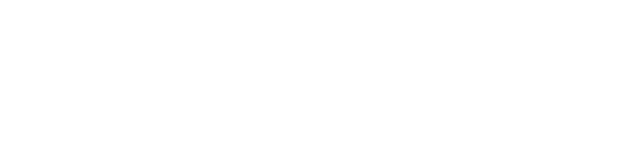
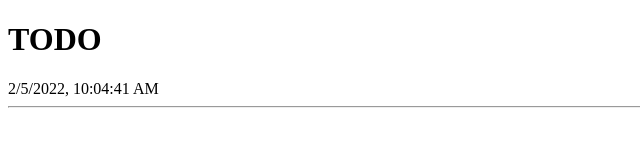
Before and after one commit to tuukkaUosukainen/100, a website built with Parcel: page todo/index.html in a window 1280 px wide. Shown: the whole page, without its empty margins (0-640 px from the left). Built offline with nearby package versions, Linux system fonts and the light colour scheme.

Commit message:
update index.html, index.js and cypress test

```diff
--- a/todo/index.html
+++ b/todo/index.html
@@ -8,7 +8,8 @@
   <title>TODO</title>
 </head>
 <body>
-
+<div id='root'>
+</div>
 <script src='index.js'></script>
 </body>
 </html>
--- a/todo/index.js
+++ b/todo/index.js
@@ -1 +1,15 @@
-console.log('hello parcel!')
+const root = document.getElementById('root');
+
+// Create new DOM elements
+const heading = document.createElement('h1');
+const dateParagraph = document.createElement('p');
+const hr = document.createElement('hr');
+
+// Add element content
+heading.textContent = 'TODO';
+dateParagraph.textContent = new Date().toLocaleString();
+
+// Render elements to page
+root.appendChild(heading);
+root.appendChild(dateParagraph);
+dateParagraph.appendChild(hr);
```
Also changed, not shown: todo/cypress/integration/todo_spec.js (+3 -2 lines).
